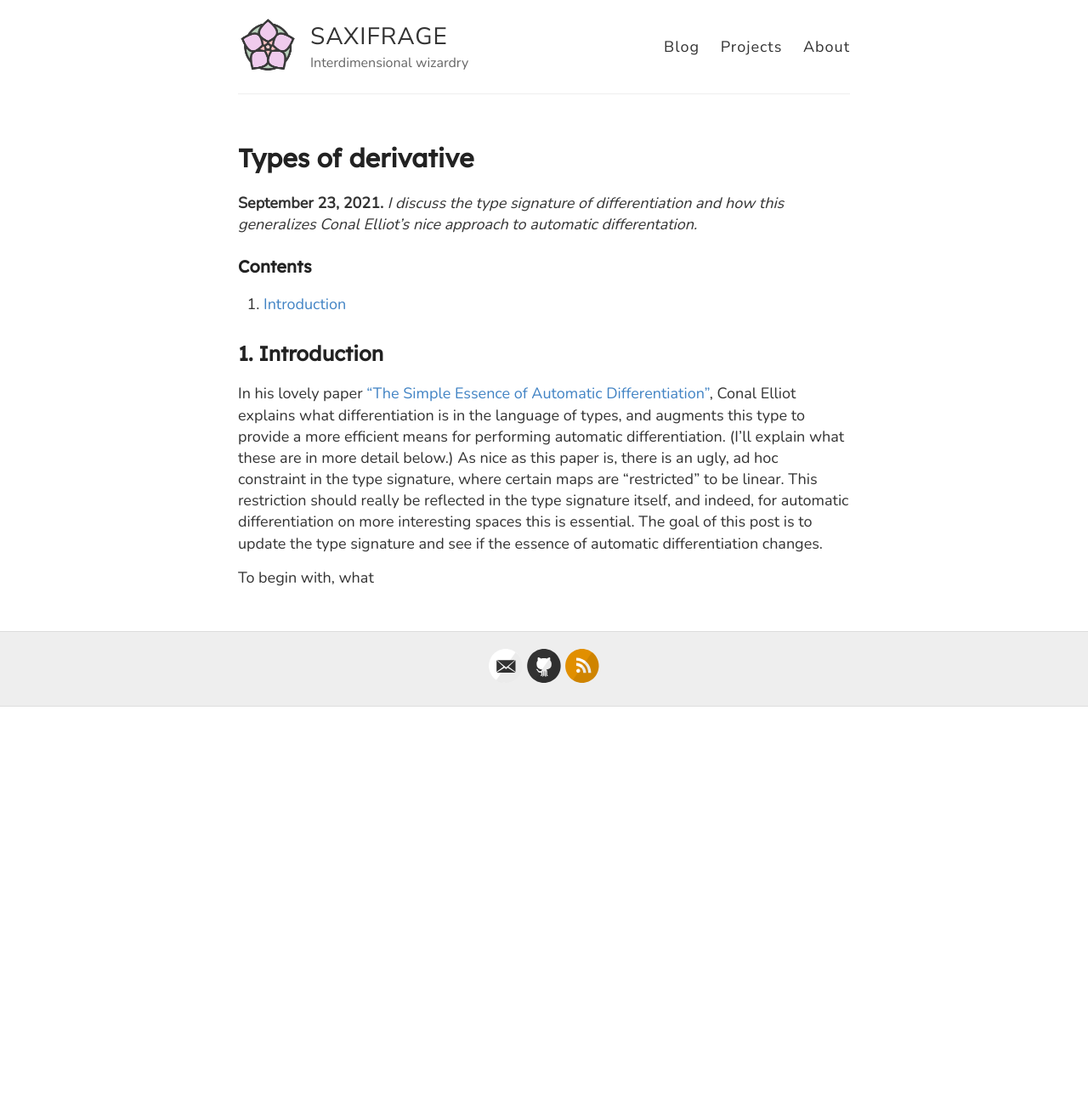
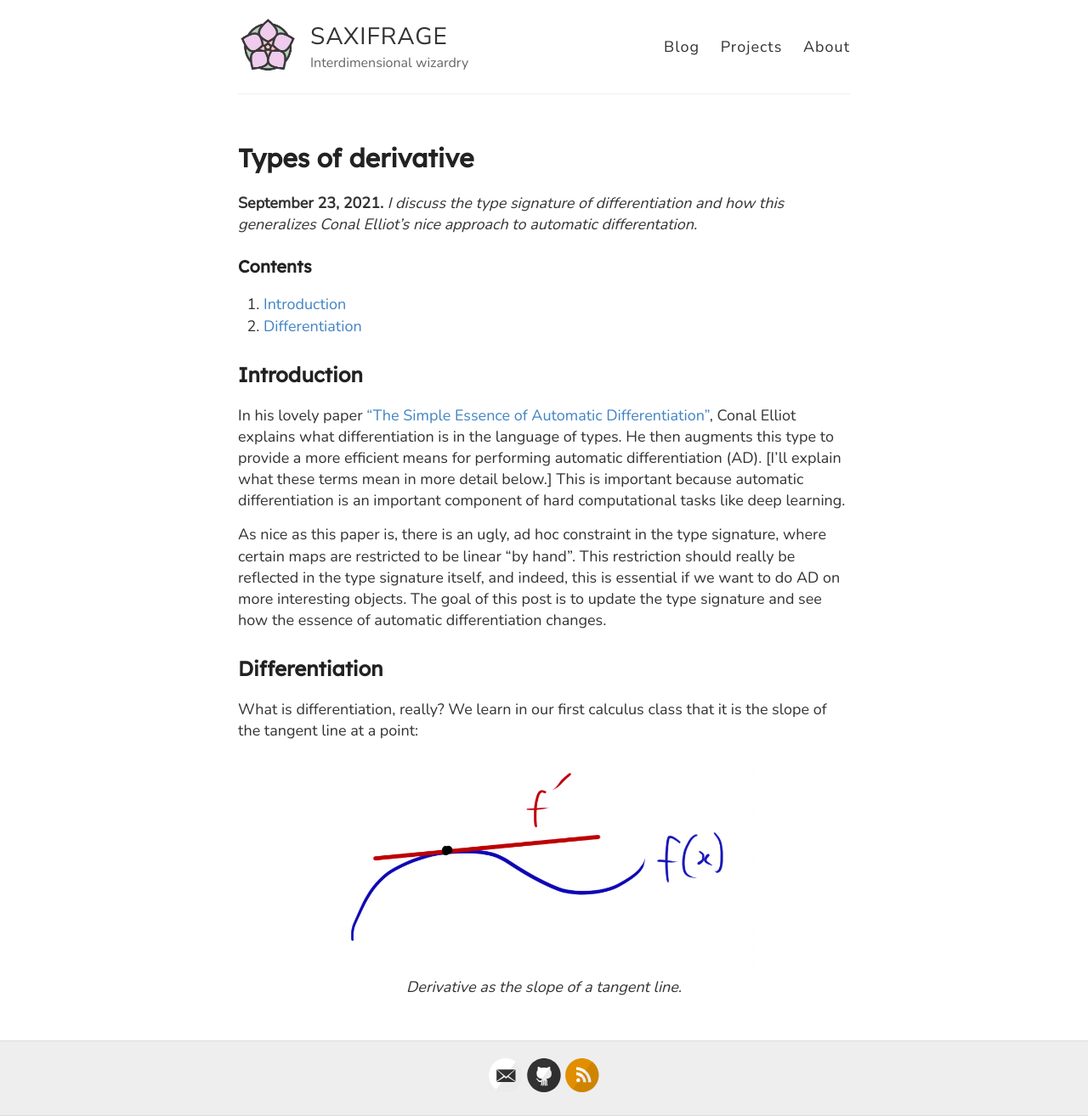
Before and after one commit to heptarch/heptarch.github.io, a Jekyll site: the page built from drafts/type-diff.md, in a window 1280 px wide. Shown: the whole page at 85% size. Built offline with Jekyll 4.4.1, drawn with Linux system fonts in a browser that asks for light colours; our own code applies the rules of GitHub Pages for plain Markdown files; a script that is not in the unit is left out; before the commit the page ends 900 px from its top, so only the background shows below that.

Commit message:
Add image to type-diff

```diff
--- a/drafts/type-diff.md
+++ b/drafts/type-diff.md
@@ -14,19 +14,34 @@ date:  2021-09-22
 ### Contents
 
 1. <a href="#sec-1">Introduction</a>
+2. <a href="#sec-2">Differentiation</a>
 
-## 1. Introduction <a id="sec-1" name="sec-1"></a>
+## Introduction <a id="sec-1" name="sec-1"></a>
 
 In his lovely paper ["The Simple Essence of Automatic Differentiation"](https://arxiv.org/abs/1804.00746), Conal Elliot
-explains what differentiation is in the language of types, and
+explains what differentiation is in the language of types. He then
 augments this type to provide a more efficient means for performing
-automatic differentiation. (I'll explain what these are in more detail
-below.) As nice as this paper is, there is an ugly, ad hoc constraint
-in the type signature, where certain maps are "restricted" to be
-linear. This restriction should really be reflected in the type
-signature itself, and indeed, for automatic differentiation on more
-interesting spaces this is essential. The goal of this post is to
-update the type signature and see if the essence of automatic
-differentiation changes.
+automatic differentiation (AD). [I'll explain what these terms mean in more detail
+below.] This is important because automatic differentiation is an
+important component of hard computational tasks like deep learning.
 
-To begin with, what
+As nice as this paper is, there is an ugly, ad hoc constraint
+in the type signature, where certain maps are restricted to be
+linear "by hand". This restriction should really be reflected in the type
+signature itself, and indeed, this is essential if we want to do AD on
+more interesting objects. The goal of this post is to update the type
+signature and see how the essence of automatic differentiation changes.
+
+## Differentiation <a id="sec-2" name="sec-2"></a>
+
+What is differentiation, really? We learn in our first calculus class
+that it is the slope of the tangent line at a point:
+
+<figure>
+<div style="text-align:center">
+<img src="/img/type-diff-1.png" width="500 px"/>
+<figcaption>
+<i>Derivative as the slope of a tangent line.</i>
+</figcaption>
+</div>
+</figure>
```
Also changed, not shown: img/type-diff-1.png (added), 3 other files.
